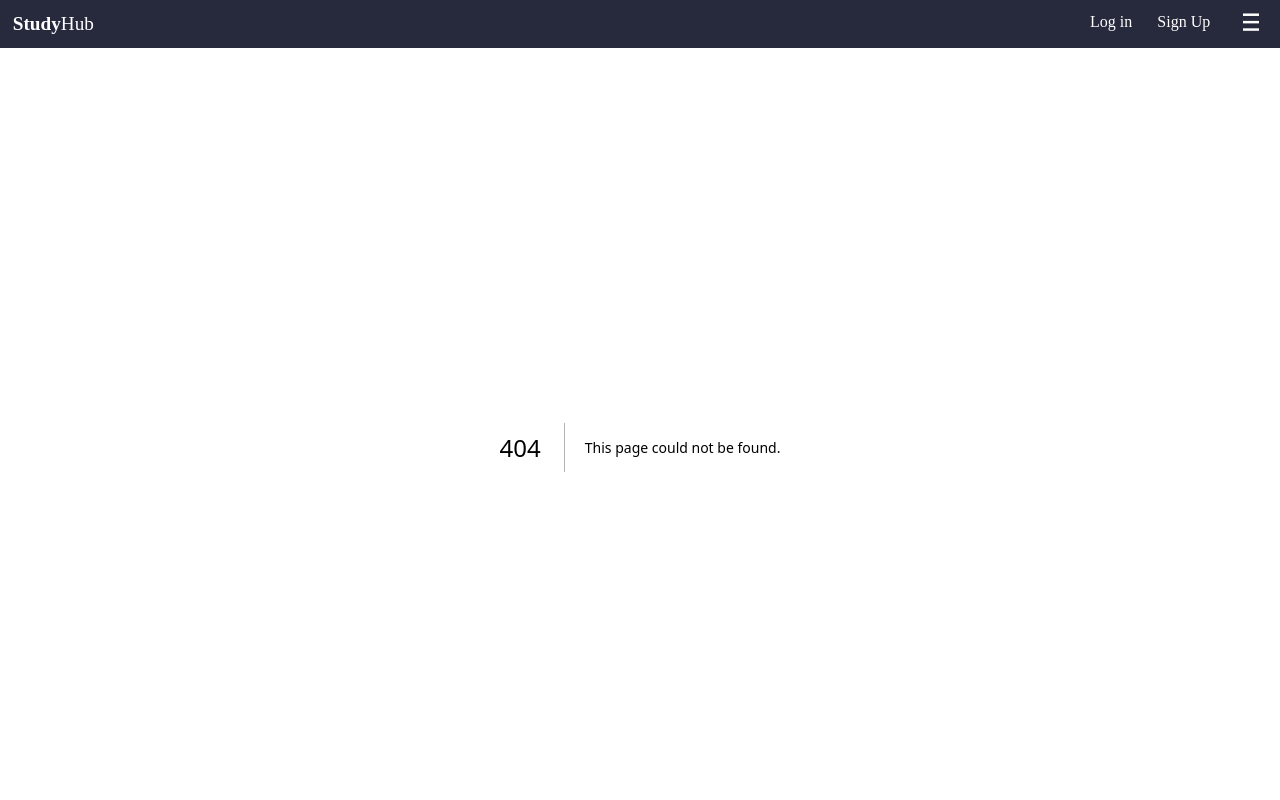
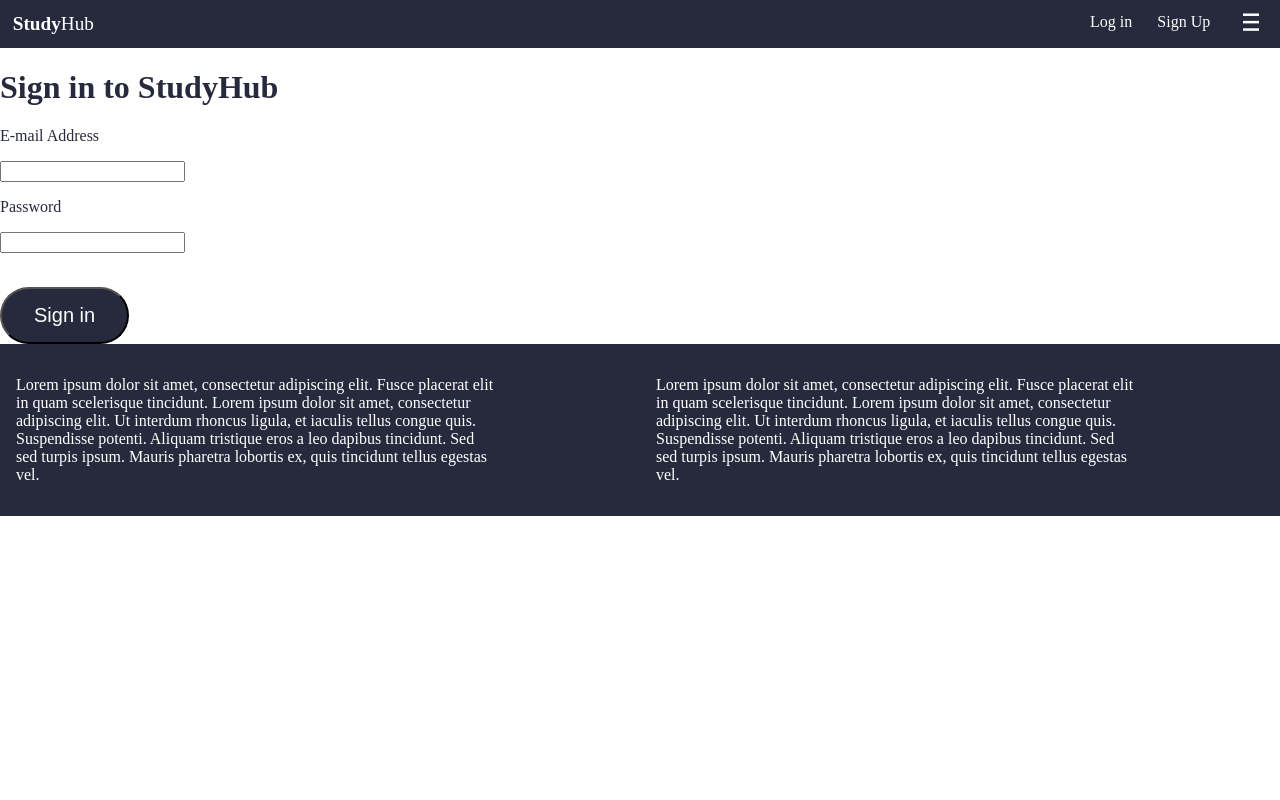
Before and after one commit to MahmoudHamid25/Group-I-Project-Innovate-, a Next.js app: page /login in a window 1280 px wide. Before the commit this address had no page. Shown: the top 800 px of the page. Built offline with nearby package versions, Linux system fonts and the light colour scheme.

Commit message:
Add: Login form V1

```diff
--- /dev/null
+++ b/src/app/login/page.tsx
@@ -0,0 +1,17 @@
+function LoginForm() {
+    return (
+      <div className={"loginForm"}>
+        <h1>Sign in to StudyHub</h1>
+        <form>
+          <p/><label htmlFor={"email"}>E-mail Address</label>
+          <p/><input type={"email"} name={"email"} />
+          <p/><label htmlFor={"password"}>Password</label>
+          <p/><input type={"password"} name={"password"} />
+          <p/><a href={"/forgot-password"}>Forgot your password?</a>
+        </form>
+        <button className={"indexButton"}><a href={""}>Sign in</a></button>
+      </div>
+    );
+  }
+
+  export default LoginForm;
```
